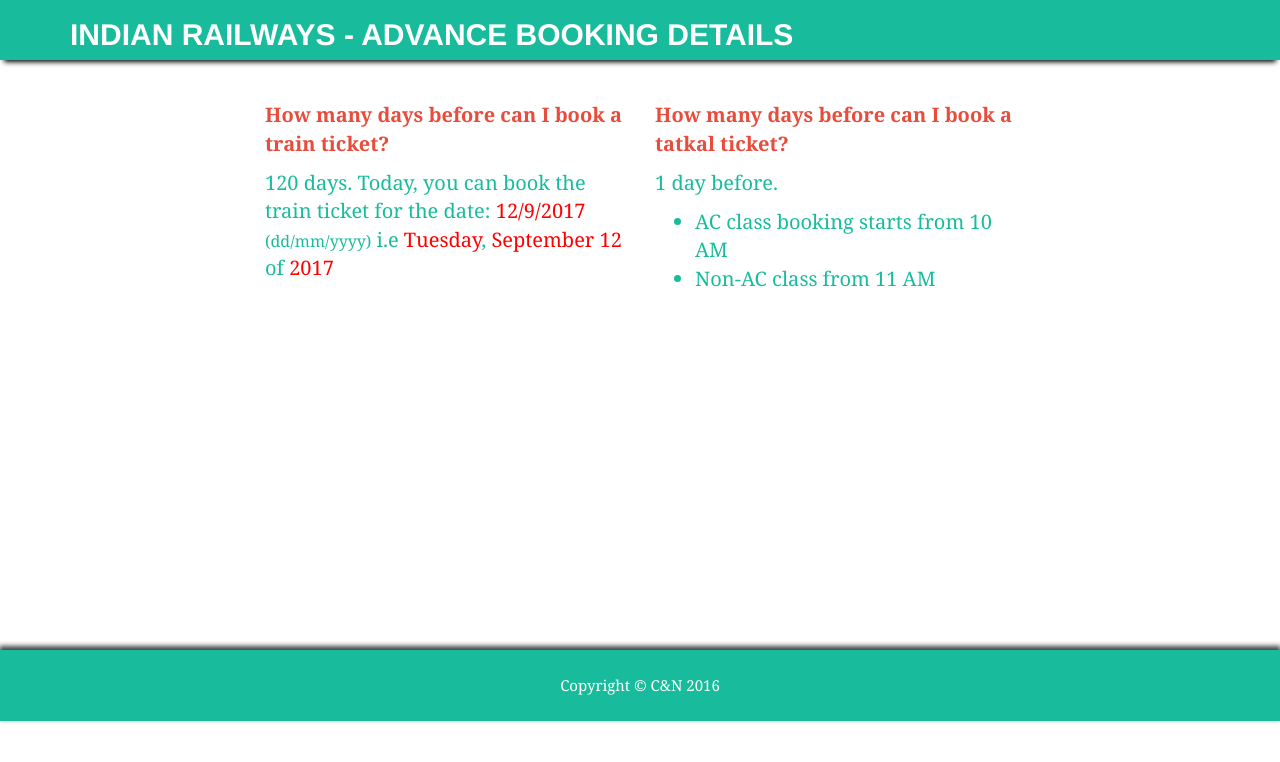
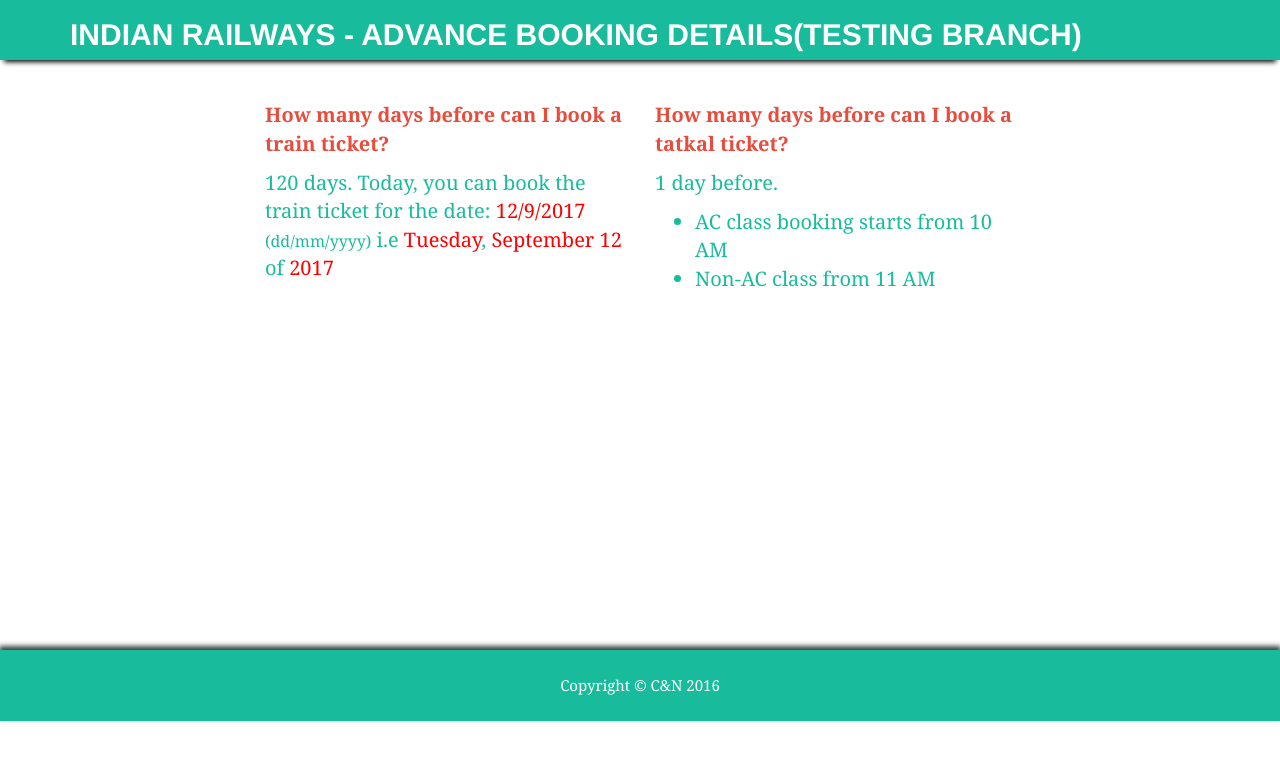
Before and after one commit to cholanmadala/trainbooking-startDate, a plain HTML site: page trainbooking-startDate/mytrain/index.html in a window 1280 px wide. Drawn offline with Linux system fonts and the light colour scheme.

Commit message:
Testing the branch renaming command

```diff
--- a/trainbooking-startDate/mytrain/index.html
+++ b/trainbooking-startDate/mytrain/index.html
@@ -24,7 +24,7 @@
                     <span class="icon-bar"></span>
                     <span class="icon-bar"></span>
                 </button> -->
-                <a class="navbar-brand" href="#page-top">Indian Railways - Advance booking details</a>
+                <a class="navbar-brand" href="#page-top">Indian Railways - Advance booking details(Testing branch)</a>
             </div>
             <!-- Collect the nav links, forms, and other content for toggling -->
             <!-- /.navbar-collapse -->
```
